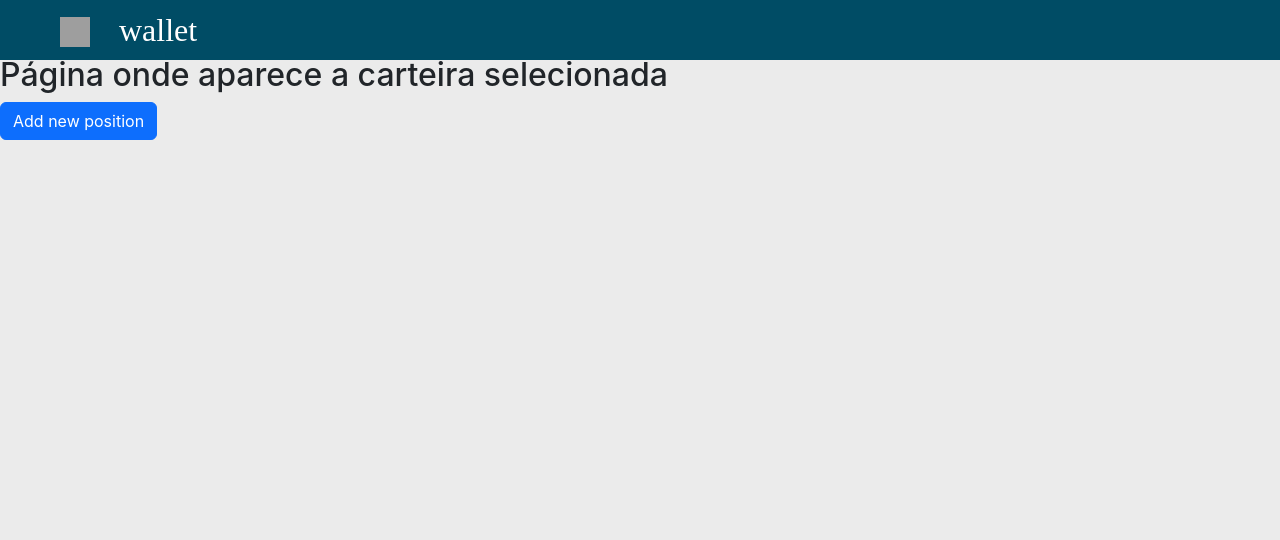
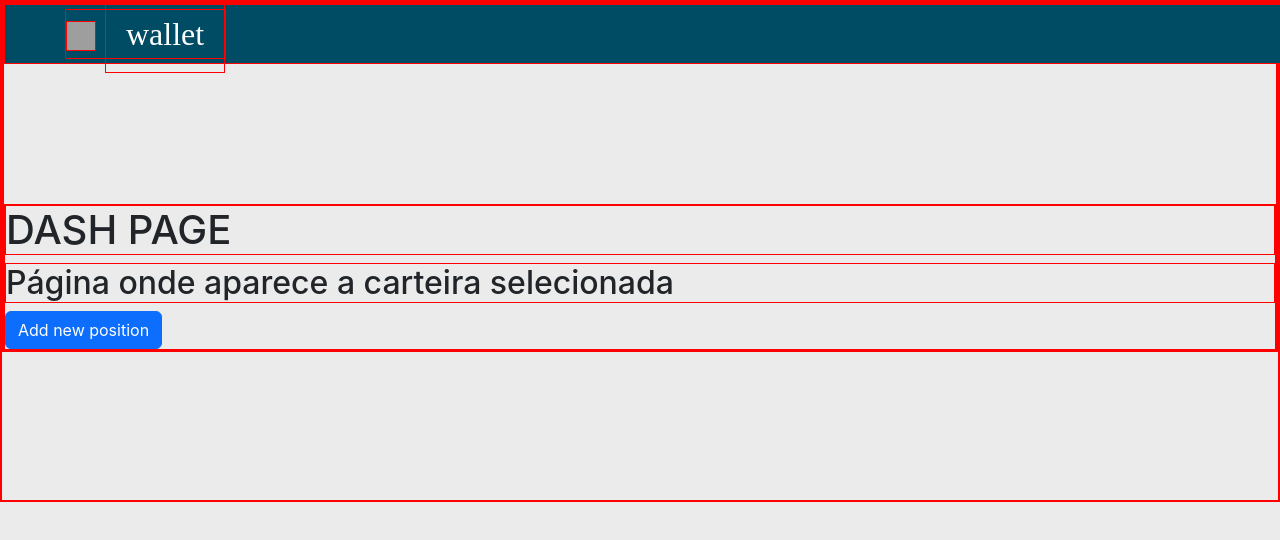
Before and after one commit to msdrum/ironhack-projeto-2, a React (Create React App) app: page /1 in a window 1280 px wide. Shown: the top 540 px of the page. Built offline with nearby package versions, Linux system fonts and the light colour scheme; no server answers; grey boxes are pictures that could not be loaded; a web font is replaced by a local one.

Commit message:
dash-container class added to Dash.js and App.css

```diff
--- a/src/App.css
+++ b/src/App.css
@@ -1,44 +1,42 @@
-@import url('https://fonts.googleapis.com/css2?family=Rubik+Distressed&display=swap');
+@import url("https://fonts.googleapis.com/css2?family=Rubik+Distressed&display=swap");
 
 * {
   margin: 0;
   padding: 0;
   box-sizing: border-box;
-
+  border: 1px solid red;
 }
 
 body {
   margin: 0;
-  font-family: -apple-system, BlinkMacSystemFont, 'Segoe UI', 'Roboto', 'Oxygen',
-    'Ubuntu', 'Cantarell', 'Fira Sans', 'Droid Sans', 'Helvetica Neue',
+  font-family: -apple-system, BlinkMacSystemFont, "Segoe UI", "Roboto", "Oxygen",
+    "Ubuntu", "Cantarell", "Fira Sans", "Droid Sans", "Helvetica Neue",
     sans-serif;
   -webkit-font-smoothing: antialiased;
   -moz-osx-font-smoothing: grayscale;
-  background-color: #EBEBEB;
+  background-color: #ebebeb;
   min-height: 500px;
 }
 
 code {
-  font-family: source-code-pro, Menlo, Monaco, Consolas, 'Courier New',
+  font-family: source-code-pro, Menlo, Monaco, Consolas, "Courier New",
     monospace;
 }
 
 .navBar {
-  background-color: #004C65;
+  background-color: #004c65;
   position: fixed;
   width: 100%;
   height: 60px;
   display: flex;
   font-size: 32px;
-  padding: 10px 60px
-
-
+  padding: 10px 60px;
 }
 
 .wallet {
-  font-family: 'Rubik Distressed', cursive;
+  font-family: "Rubik Distressed", cursive;
   color: white;
-  padding: 20px 20px
+  padding: 20px 20px;
 }
 
 .homeDiv1 {
@@ -49,39 +47,37 @@ code {
   padding: 10px 0 0px;
   font-size: 40px;
   width: 100px;
-  color: #00415A;
+  color: #00415a;
   font-weight: 700;
-
-
 }
 
-.homeBloco{
-  width:"40%";
+.homeBloco {
+  width: "40%";
   margin: "40px";
-  padding:"30px";
+  padding: "30px";
   background-color: lightgray;
   border-radius: 20px;
 }
 
-.botaoNovaCarteira{
-  background-color: #EBEBEB;
-  border: 1.2px solid #00415A;
+.botaoNovaCarteira {
+  background-color: #ebebeb;
+  border: 1.2px solid #00415a;
   border-radius: 30px;
-  color: #00415A;
+  color: #00415a;
   padding: 10px 32px;
   margin-bottom: 20px;
   text-align: center;
   text-decoration: none;
   display: inline-block;
   font-size: 16px;
-  box-shadow: 0 8px 16px 0 rgba(0,0,0,0.2), 0 6px 20px 0 rgba(0,0,0,0.19);
+  box-shadow: 0 8px 16px 0 rgba(0, 0, 0, 0.2), 0 6px 20px 0 rgba(0, 0, 0, 0.19);
 }
 
 .botaoNovaCarteira:hover {
   background-color: chocolate;
   color: white;
 }
-.botaoConfirmar{
+.botaoConfirmar {
   background-color: transparent;
   border: none;
   border-radius: 30px;
@@ -99,28 +95,27 @@ code {
 
 .usuariosCadastrados {
   text-decoration: none;
-  color:  #00415A;
+  color: #00415a;
 }
 
-.botaoSelecioneUsuario{
-  background-color: #EBEBEB;
-  border: 1.2px solid #00415A;
+.botaoSelecioneUsuario {
+  background-color: #ebebeb;
+  border: 1.2px solid #00415a;
   border-radius: 30px;
-  color: #00415A;
+  color: #00415a;
   margin-bottom: 5px;
   padding: 10px 32px;
   text-align: center;
   text-decoration: none;
   display: inline-block;
   font-size: 16px;
-  box-shadow: 0 8px 16px 0 rgba(0,0,0,0.2), 0 6px 20px 0 rgba(0,0,0,0.19);
+  box-shadow: 0 8px 16px 0 rgba(0, 0, 0, 0.2), 0 6px 20px 0 rgba(0, 0, 0, 0.19);
 }
 
 .botaoSelecioneUsuario:hover {
-  background-color:chocolate;
+  background-color: chocolate;
   color: white;
 }
-
 
 /* The container <div> - needed to position the dropdown content */
 .dropdown {
@@ -135,14 +130,14 @@ code {
   background-color: rgba(250, 250, 250, 0.4);
   border-radius: 30px;
   min-width: 200px;
-  box-shadow: 0px 8px 16px 0px rgba(0,0,0,0.2);
+  box-shadow: 0px 8px 16px 0px rgba(0, 0, 0, 0.2);
   z-index: 1;
   padding: 10px;
 }
 
 /* Links inside the dropdown */
 .dropdown-content a {
-  color: #061D37;
+  color: #061d37;
   min-width: 200px;
   padding: 5px 20px;
   text-decoration: none;
@@ -153,11 +148,15 @@ code {
 /* Change color of dropdown links on hover */
 .dropdown-content a:hover {
   color: white;
-  font-weight:bolder;
-  font-size:larger
+  font-weight: bolder;
+  font-size: larger;
 }
 
 /* Show the dropdown menu on hover */
 .dropdown:hover .dropdown-content {
   display: block;
 }
+
+.dash-container {
+  margin-top: 200px;
+}
--- a/src/Pages/Dash.js
+++ b/src/Pages/Dash.js
@@ -28,7 +28,7 @@ function Dash() {
   // console.log(positions);
 
   return (
-    <div>
+    <div className="dash-container">
       <h1>DASH PAGE</h1>
       <h2>Página onde aparece a carteira selecionada</h2>
 
```
